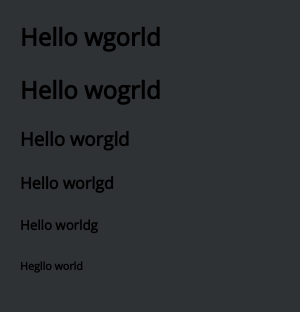
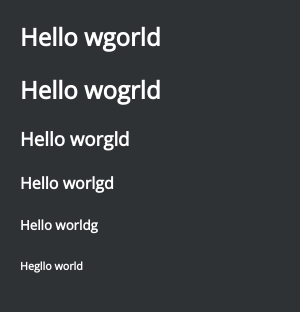
Before and after one commit to budi1200/electron_tutorial, an Electron app: page website/page1.html in a window 300 px wide. Drawn offline with nearby package versions, Linux system fonts and the light colour scheme.

Commit message:
white letters

```diff
--- a/website/css/main.css
+++ b/website/css/main.css
@@ -60,3 +60,8 @@ nav a:hover{
     text-decoration: none;
     color: #74B1BE;
 }
+
+#guts{
+    color: white;
+    font-size: 1em;
+}
--- a/website/js/dynamicpage.js
+++ b/website/js/dynamicpage.js
@@ -23,7 +23,7 @@ $(function() {
                 .find("#guts")
                 .fadeOut(200, function() {
                     $mainContent.hide().load(newHash + " #guts", function() {
-                        $mainContent.fadeIn(200, function() {
+                        $mainContent.fadeIn(500, function() {
                             $pageWrap.animate({
                                 height: baseHeight + $mainContent.height() + "px"
                             });
```
